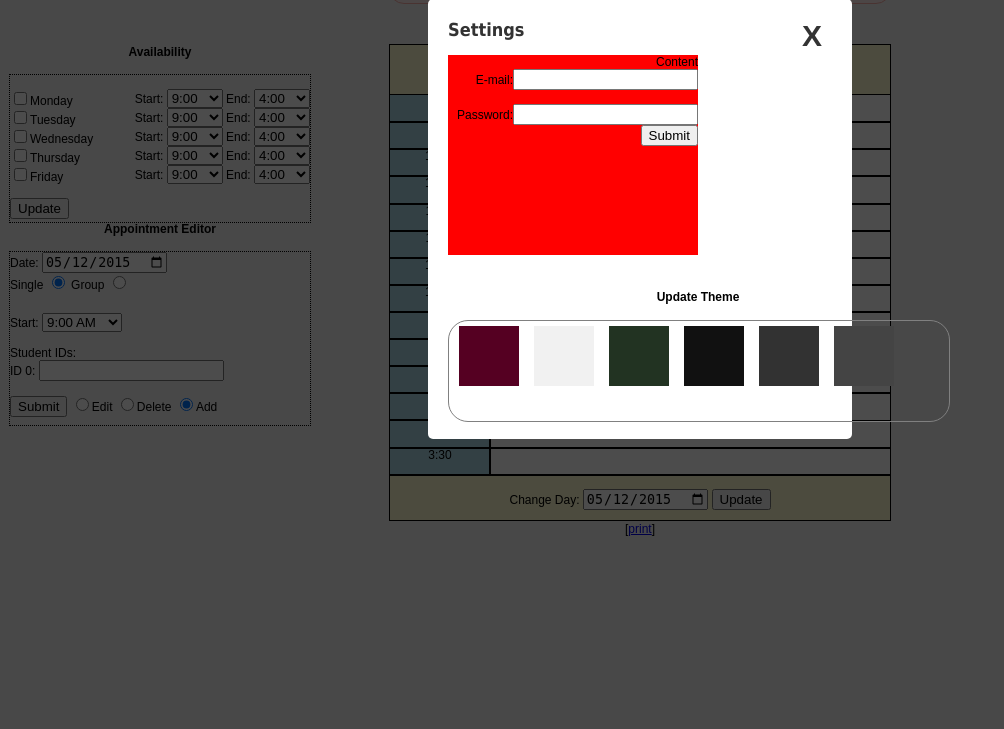
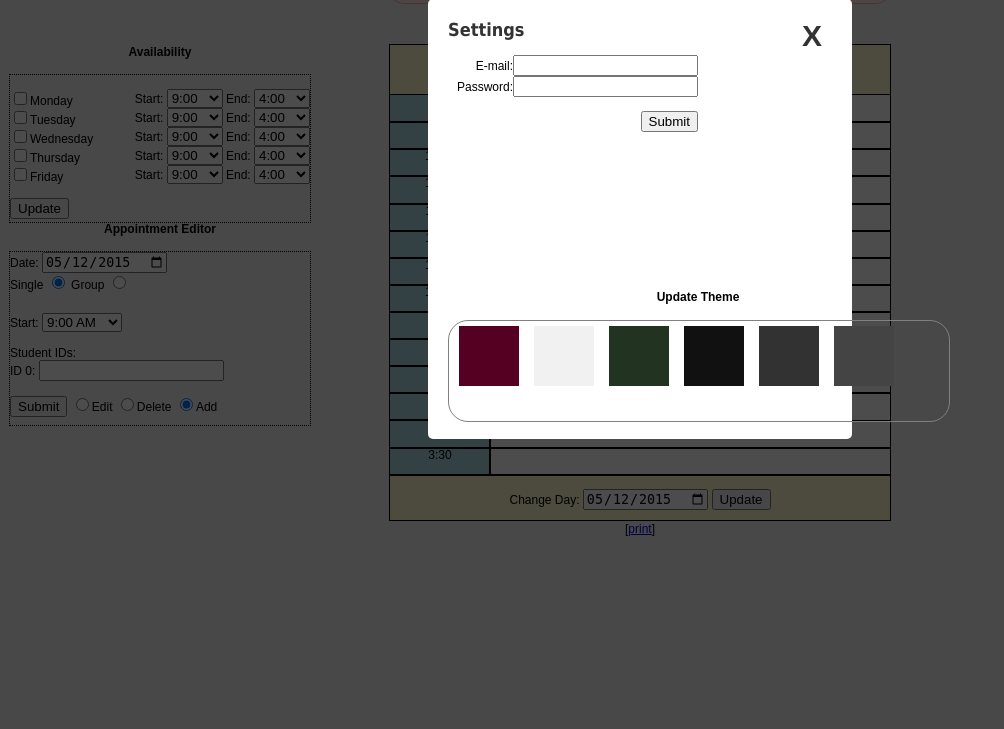
Before and after one commit to linkvetern64/CMSC331, a PHP site: page /granted.php in a window 1280 px wide, after a click on "Settings". Shown: the part 71-800 px from the top of the page, without its empty margins (0-1004 px from the left). Run offline with PHP 8.4, Linux system fonts and the light colour scheme; the visitor is signed in with stand-in values (Sample User, id 1); data that the repository does not hold is empty; some libraries are stand-ins or nearby versions.

Commit message:
Tweaked themes

```diff
--- a/Project 2/advisors/Styles/styles.css
+++ b/Project 2/advisors/Styles/styles.css
@@ -19,7 +19,7 @@
 	float:left;
 	width:250px;
 	height:200px;
-	background-color:red;
+	background-color:auto;
 	text-align:right;
 }
 #apptTypes
--- a/Project 2/advisors/granted.php
+++ b/Project 2/advisors/granted.php
@@ -104,10 +104,10 @@ disconnect($conn);
 		<h2>Settings</h2>
 		<a class="close" href="#">X</a>
 			<div id="content">
-			Content<br>
+
 			<label>E-mail:<input type="text" align="right"></label><br>
+			<label>Password:<input type="password" align="right" ></label><br>
 			<br>
-			<label>Password:<input type="password" align="right" ></label><br>
 			<input type="submit" onclick="pushEmail();">
 			</div>
 
```
